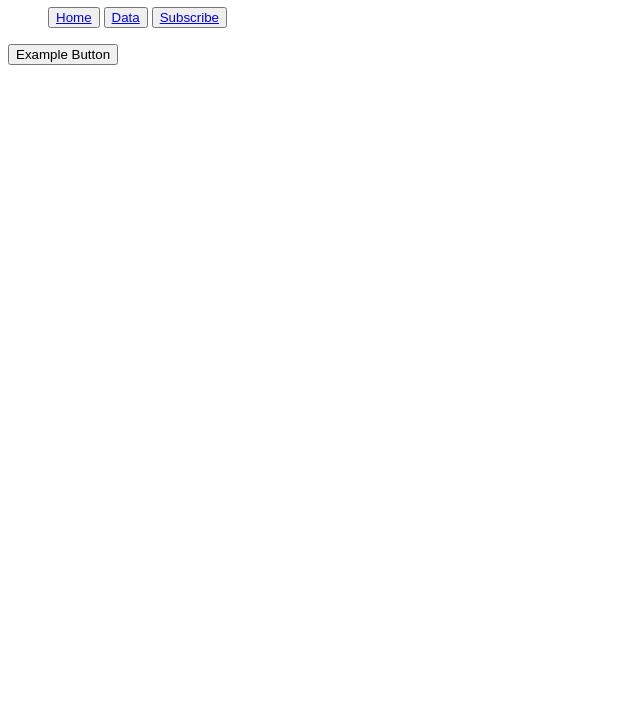
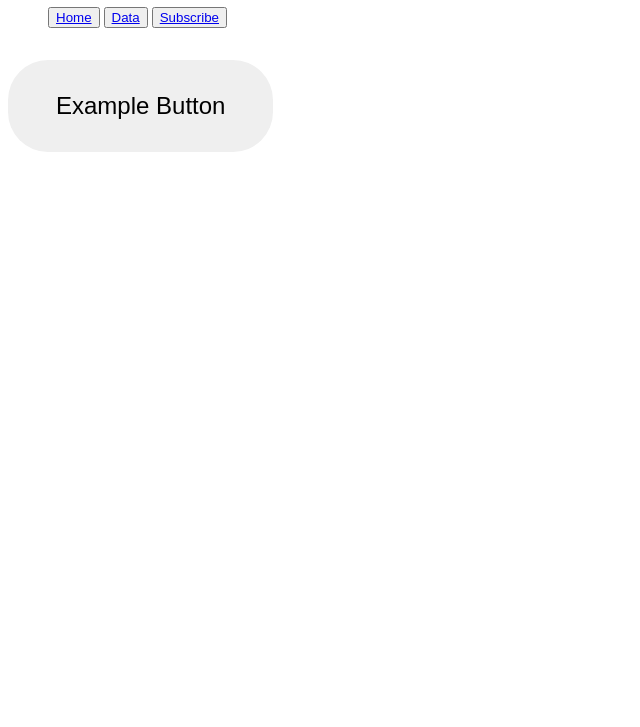
Before and after one commit to ParaPotato33/WindFarmAwarness, a plain HTML site: page Project Template/src/index.html in a window 1280 px wide. Shown: the part 73-800 px from the top of the page, without its empty margins (0-640 px from the left). Drawn offline with Linux system fonts and the light colour scheme; files that its build step writes are made by us from their sources; files whose address does not match are found by name.

Commit message:
Update style.css

```diff
--- a/Project Template/src/style.css
+++ b/Project Template/src/style.css
@@ -10,7 +10,7 @@
 h1 {
     text-black-arial;
 }
-#button{
+input{
     border-radius: 40px;
     border: 0;
     font-size: 1.5rem;
```
